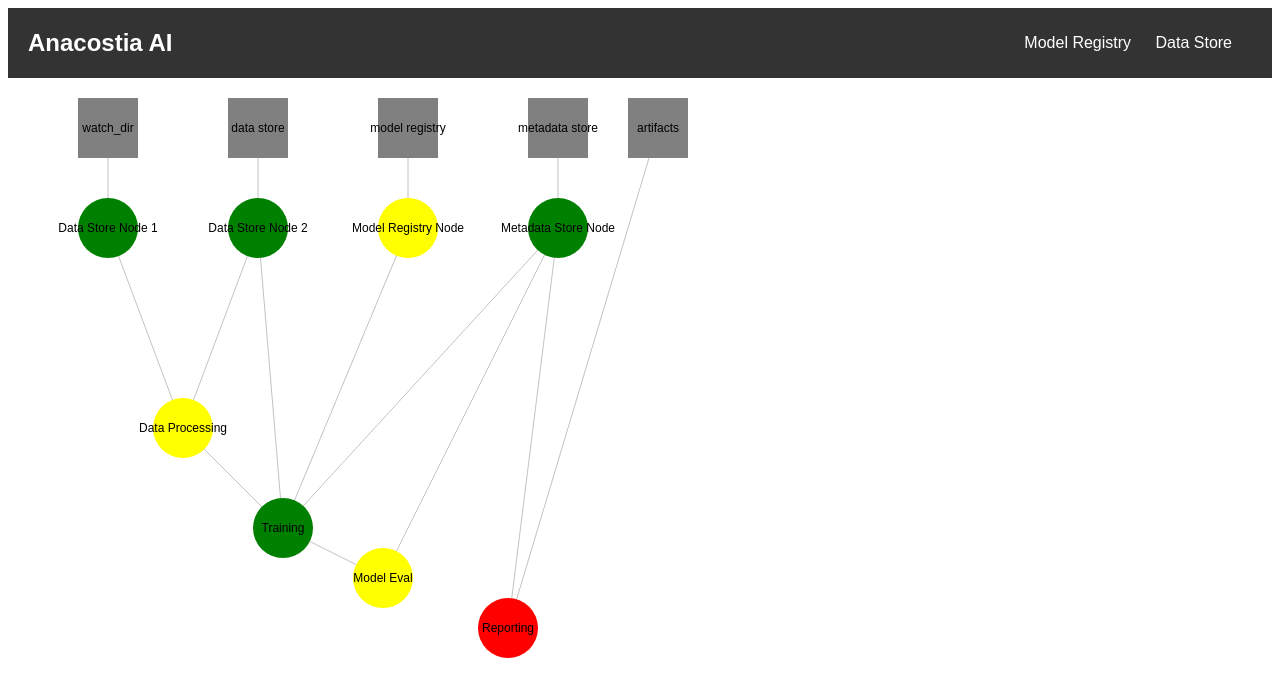
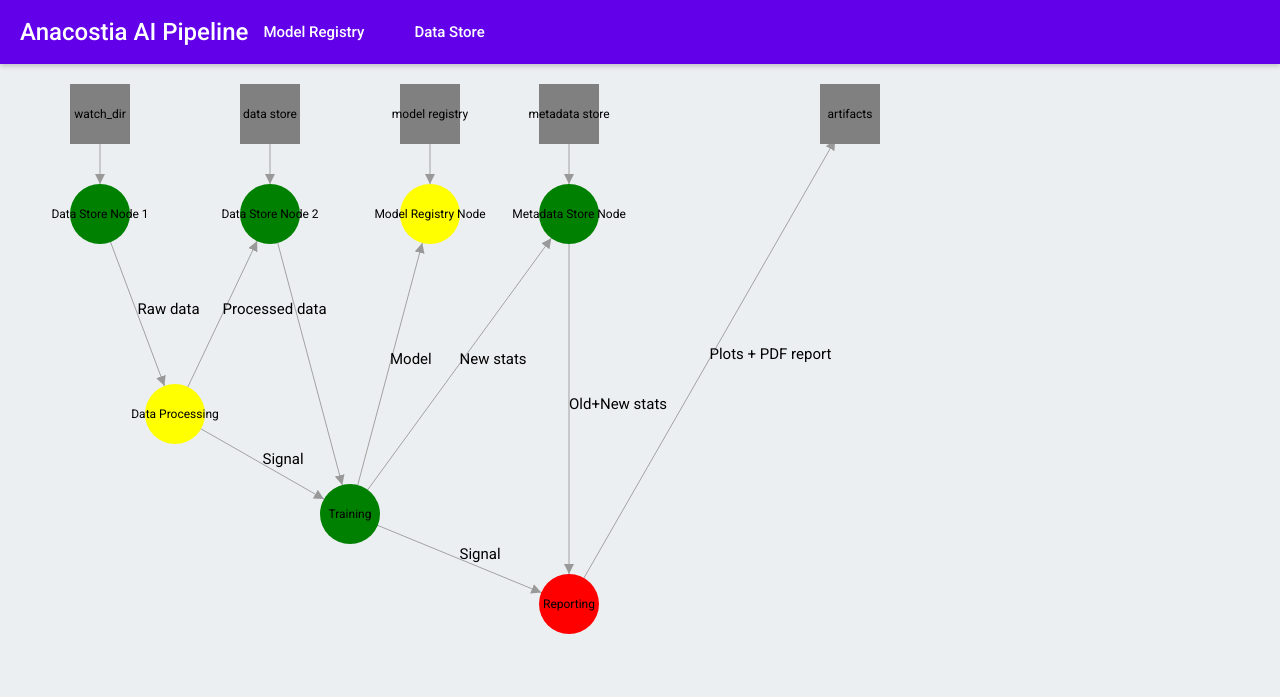
Before and after one commit to anacostiaAI/anacostia-pipeline, a Flask app: page / in a window 1280 px wide. Shown: the top 697 px of the page. Run offline with Flask 3, Linux system fonts and the light colour scheme.

Commit message:
material ui

```diff
--- a/anacostia_pipeline/frontend/static/css/styles.css
+++ b/anacostia_pipeline/frontend/static/css/styles.css
@@ -1,19 +1,27 @@
+/* Material Design Fonts */
+@import url('https://fonts.googleapis.com/css?family=Roboto:300,400,500,700&display=swap');
+
 body {
-    font-family: Arial, sans-serif;
+    font-family: 'Roboto', sans-serif;
+    background-color: #ECEFF1; /* Material background color */
+    margin: 0;
+    padding: 0;
 }
 
 nav {
     display: flex;
     justify-content: space-between;
     align-items: center;
-    padding: 10px 20px;
-    background-color: #333;
+    padding: 00px 20px;
+    background-color: #6200EA; /* Material primary color */
     color: #fff;
+    box-shadow: 0 2px 5px rgba(0, 0, 0, 0.2); /* Material shadow */
 }
 
 .logo {
     font-size: 24px;
-    font-weight: bold;
+    font-weight: 500; /* Material medium font weight */
+
 }
 
 .menu-items {
@@ -29,8 +37,13 @@ nav {
 .menu-items a {
     color: #fff;
     text-decoration: none;
+    font-weight: 500; /* Material medium font weight */
+    transition: color 0.3s;
 }
 
+.menu-items a:hover {
+    color: #BB86FC; /* Material secondary color */
+}
 
 /* D3.js styles */
 .node {
@@ -50,16 +63,21 @@ nav {
 }
 
 .folder {
-    width: calc(20% - 10px); /* 20% for each of the 5 folders, minus a little for spacing */
+    width: calc(20% - 10px);
     height: 100px;
-    background-color: blue;
+    background-color: #6200EA; /* Material primary color */
     color: white;
     display: flex;
     align-items: center;
     justify-content: center;
     text-align: center;
-    border-radius: 5px;
+    border-radius: 4px; /* Material rounded corner */
     position: relative;
+    transition: background-color 0.3s;
+}
+
+.folder:hover {
+    background-color: #BB86FC; /* Material secondary color */
 }
 
 .folder-label {
--- a/anacostia_pipeline/frontend/templates/index.html
+++ b/anacostia_pipeline/frontend/templates/index.html
@@ -4,16 +4,27 @@
     <meta charset="UTF-8">
     <meta name="viewport" content="width=device-width, initial-scale=1.0">
     <title>Anacostia AI Dashboard</title>
+
+    <!-- Material Design CSS -->
+    <link href="https://fonts.googleapis.com/icon?family=Material+Icons" rel="stylesheet">
+    <link href="https://fonts.googleapis.com/css?family=Roboto:300,400,500,700&display=swap" rel="stylesheet">
+    <link href="https://cdnjs.cloudflare.com/ajax/libs/materialize/1.0.0/css/materialize.min.css" rel="stylesheet">
     <link rel="stylesheet" href="{{ url_for('static', filename='css/styles.css') }}">
+
+    <!-- Material Design JS -->
+    <script src="https://cdnjs.cloudflare.com/ajax/libs/materialize/1.0.0/js/materialize.min.js"></script>
+
 </head>
 <body>
     <nav>
-        <div class="logo">Anacostia AI</div>
-        <ul class="menu-items">
-            <li><a href="#">Model Registry</a></li>
-            <li><a href="#">Data Store</a></li>
-            <!-- Add more sections as needed -->
-        </ul>
+        <div class="nav-wrapper">
+            <a href="#" class="logo">Anacostia AI Pipeline</a>
+            <ul class="right hide-on-med-and-down menu-items">
+                <li><a href="#">Model Registry</a></li>
+                <li><a href="#">Data Store</a></li>
+                <!-- Add more sections as needed -->
+            </ul>
+        </div>
     </nav>
     <svg width="960" height="600" id="dashboard"></svg>
 
@@ -36,37 +47,39 @@
             // Fourth Row
             { id: "Training", status: "green", row: 4 },
             // Fifth Row
-            { id: "Model Eval", status: "yellow", row: 5 },
+           // { id: "Model Eval", status: "yellow", row: 5 },
             // Sixth Row
             { id: "Reporting", status: "red", row: 6 }
         ];
 
         const links = [
             // Data Flow Visualization
-            { source: "watch_dir", target: "Data Store Node 1" },
+            { source: "watch_dir", target: "Data Store Node 1",  },
             { source: "data store", target: "Data Store Node 2" }, // Added link from "data store" folder to "Data Store Node 2"
             { source: "model registry", target: "Model Registry Node" }, // Added link from "model registry" folder to "Model Registry Node"
             { source: "metadata store", target: "Metadata Store Node" }, // Added link from "metadata store" folder to "Metadata Store Node"
-            { source: "Data Store Node 1", target: "Data Processing" },
-            { source: "Data Processing", target: "Data Store Node 2" },
-            { source: "Data Processing", target: "Training" },
-            { source: "Data Store Node 2", target: "Training" },
-            { source: "Training", target: "Model Registry Node" },
-            { source: "Training", target: "Metadata Store Node" },
-            { source: "Training", target: "Model Eval" },
-            { source: "Metadata Store Node", target: "Model Eval" },
-            { source: "Metadata Store Node", target: "Reporting" },
-            { source: "Reporting", target: "artifacts" }
+            { source: "Data Store Node 1", target: "Data Processing", label: "Raw data"},
+            { source: "Data Processing", target: "Data Store Node 2", label: "Processed data" },
+            { source: "Data Processing", target: "Training", label: "Signal"  },
+            { source: "Data Store Node 2", target: "Training", label: "" },
+            { source: "Training", target: "Model Registry Node", label: "Model" },
+            { source: "Training", target: "Metadata Store Node", label: "New stats" },
+            { source: "Training", target: "Reporting", label: "Signal"},
+            //{ source: "Metadata Store Node", target: "Model Eval", label: "Old stats + New stats" },
+            { source: "Metadata Store Node", target: "Reporting", label: "Old+New stats" },
+            { source: "Reporting", target: "artifacts", label: "Plots + PDF report" },
+            //{ source: "Model Registry Node", target: "Model Eval", label: "Recent Model" },
+            //{ source: "Model Eval", target: "Reporting", label: "Signal" },
         ];
 
 
         // Define a fixed x-coordinate for the folders and nodes to position them in a row
         const folderPositions = {
             "watch_dir": 100,
-            "data store": 250,
-            "model registry": 400,
-            "metadata store": 550,
-            "artifacts": 650
+            "data store": 270,
+            "model registry": 430,
+            "metadata store": 569,
+            "artifacts": 850
         };
 
         // Set initial positions for nodes based on your specifications
@@ -88,15 +101,15 @@
                 node.fx = 175;
                 node.fy = 350;
             } else if (node.id === "Training") {
-                node.fx = 275;
+                node.fx = 350;
                 node.fy = 450;
             } else if (node.id === "Model Eval") {
-                node.fx = 375;
-                node.fy = 500;
+                node.fx = 500;
+                node.fy = 520;
             }
             else if (node.id === "Reporting") {
-                node.fx = 500;
-                node.fy = 550;
+                node.fx = 569;
+                node.fy = 540;
             } else if (node.type === "folder") {
                 node.fx = folderPositions[node.id];
                 node.fy = 50 + (node.row - 1) * 100; // This sets the y position based on the row attribute
@@ -118,28 +131,52 @@
 
         const svg = d3.select("#dashboard");
 
-        const link = svg.append("g")
-            .attr("stroke", "#999")
-            .attr("stroke-opacity", 0.6)
-            .selectAll("line")
-            .data(links)
-            .join("line")
-            .attr("marker-end", "url(#arrow)");
-
         // Arrow definition for links
         svg.append("defs").selectAll("marker")
             .data(["arrow"])
             .enter().append("marker")
             .attr("id", d => d)
             .attr("viewBox", "0 -5 10 10")
-            .attr("refX", 25)
+            .attr("refX", 40)
             .attr("refY", 0)
-            .attr("markerWidth", 6)
-            .attr("markerHeight", 6)
+            .attr("markerWidth", 10)
+            .attr("markerHeight", 10)
             .attr("orient", "auto")
             .append("path")
             .attr("d", "M0,-5L10,0L0,5")
             .attr("fill", "#999");
+
+        const link = svg.append("g")
+            .attr("stroke", "#999")
+            .attr("stroke-opacity", 0.9)
+            .selectAll("line")
+            .data(links)
+            .join("line")
+            .attr("marker-end", "url(#arrow)");
+
+        const linkLabel = svg.append("g")
+            .attr("class", "link-label")
+            .selectAll("text")
+            .data(links)
+            .enter().append("text")
+            .text(d => d.label);  // Assuming each link object in your links array has a 'label' property
+
+        const getLabelPosition = (d) => {
+            const dx = d.target.x - d.source.x,
+                dy = d.target.y - d.source.y,
+                angle = Math.atan2(dy, dx) * 180 / Math.PI;
+
+            if (angle > 90 || angle < -90) {
+                return { x: (d.source.x + d.target.x) / 2 + 10, y: (d.source.y + d.target.y) / 2 + 10 };
+            } else {
+                return { x: (d.source.x + d.target.x) / 2 - 10, y: (d.source.y + d.target.y) / 2 - 10 };
+            }
+        };
+
+            linkLabel
+            .attr("x", d => getLabelPosition(d).x)
+            .attr("y", d => getLabelPosition(d).y);
+
 
         // Render folders as squares and other nodes as circles
         const node = svg.append("g")
@@ -185,6 +222,10 @@
             label
                 .attr("x", d => d.x)
                 .attr("y", d => d.y);
+
+            linkLabel
+                .attr("x", d => (d.source.x + d.target.x) / 2)
+                .attr("y", d => (d.source.y + d.target.y) / 2);
         });
 
          // Add drag behavior to nodes
```
